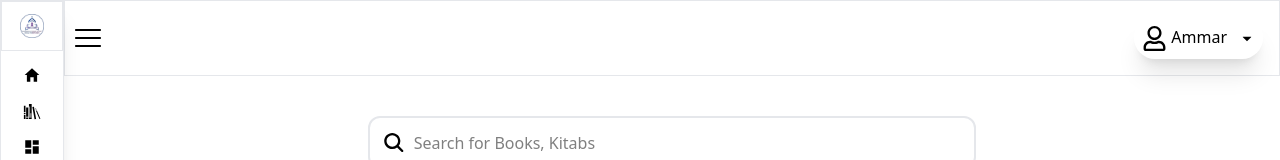
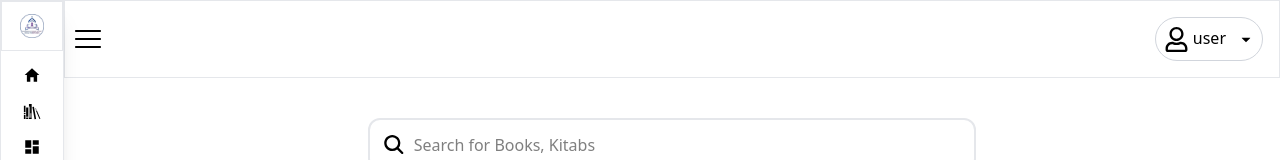
Before and after one commit to Hoamfi/ASTUMSJ_Library_Management_System, a React (Vite) app in the folder Frontend/: page / in a window 1280 px wide. Shown: the top 160 px of the page. Built offline with nearby package versions, Linux system fonts and the light colour scheme; no server answers; sample sign-in values are in the browser's storage.

Commit message:
Add conditional rendering and functionality to user profile

```diff
--- a/Frontend/src/App.tsx
+++ b/Frontend/src/App.tsx
@@ -12,7 +12,7 @@ import About from "./pages/About";
 import Support from "./pages/Support";
 import ChangePassword from "./pages/ChangePassword";
 import apiClient from "./services/api-client";
-import { useState } from "react";
+import { useEffect, useState } from "react";
 import BookDetail from "./pages/BookDetail";
 
 interface RegisterFormData {
@@ -48,6 +48,11 @@ function App() {
   const [loginError, setLoginError] = useState("");
   const navigate = useNavigate();
 
+  useEffect(() => {
+    const token = localStorage.getItem("token");
+    if (!token) navigate("/login");
+  }, [navigate]);
+
   async function handleRegister(data: RegisterFormData) {
     apiClient
       .post("/students", data)
@@ -68,11 +73,6 @@ function App() {
         navigate("/");
       })
       .catch((error) => setLoginError(error.response.data));
-  }
-
-  function handleLogout() {
-    localStorage.removeItem("token");
-    navigate("/login");
   }
 
   function handleAddBook(data: Book) {
--- a/Frontend/src/components/Header.tsx
+++ b/Frontend/src/components/Header.tsx
@@ -4,10 +4,9 @@ import UserProfileCard from "./UserProfileCard";
 
 interface Props {
   isOpen: (state: boolean) => void;
-  isProfileExpanded: (state: boolean) => void;
 }
 
-const Header = ({ isOpen, isProfileExpanded }: Props) => {
+const Header = ({ isOpen }: Props) => {
   const [isExpanded, setExpanded] = useState(false);
   return (
     <div className="w-full h-full border-1 flex justify-between border-gray-200">
@@ -21,7 +20,7 @@ const Header = ({ isOpen, isProfileExpanded }: Props) => {
       >
         <RxHamburgerMenu size={30} color="black" />
       </button>
-      <UserProfileCard isExpanded={(state) => isProfileExpanded(state)} />
+      <UserProfileCard />
     </div>
   );
 };
--- a/Frontend/src/components/UserProfileCard.tsx
+++ b/Frontend/src/components/UserProfileCard.tsx
@@ -1,24 +1,34 @@
-import { useState } from "react";
+import { useEffect, useState } from "react";
 import { FaRegUser } from "react-icons/fa";
 import { GoTriangleDown } from "react-icons/go";
 import { GoTriangleUp } from "react-icons/go";
+import { MdLogout } from "react-icons/md";
+import { Link } from "react-router";
+import apiClient from "../services/api-client";
 
-interface Props {
-  isExpanded: (state: boolean) => void;
-}
-
-const UserProfileCard = ({ isExpanded }: Props) => {
+const UserProfileCard = () => {
+  const [userName, setUserName] = useState<String>("user");
+  useEffect(() => {
+    apiClient
+      .get("/students/me", {
+        headers: { "x-auth-token": localStorage.getItem("token") },
+      })
+      .then((res) => {
+        setUserName(res.data.name.split(" ")[0]);
+      })
+      .catch((error) => console.log(error));
+  }, []);
   const [profileExpanded, setProfileExpanded] = useState(false);
   return (
-    <div className="p-2 m-4 shadow-xl rounded-full">
+    <div className="relative">
+      <div className="p-2 m-4 border-1 border-gray-300 rounded-full">
         <FaRegUser size={25} className="inline" />
-      <p className="inline pl-1 pr-3">Ammar</p>
+        <p className="inline pl-1 pr-3">{userName}</p>
         {profileExpanded ? (
           <GoTriangleUp
             className="inline"
             onClick={() => {
               setProfileExpanded(!profileExpanded);
-            isExpanded(profileExpanded);
             }}
           />
         ) : (
@@ -26,9 +36,32 @@ const UserProfileCard = ({ isExpanded }: Props) => {
             className="inline"
             onClick={() => {
               setProfileExpanded(!profileExpanded);
-            isExpanded(profileExpanded);
             }}
           />
+        )}
+      </div>
+      {profileExpanded && (
+        <div className="border-1 border-gray-200 z-50 w-50  absolute right-4 top-16 p-3 shadow-xl bg-white rounded-md">
+          <Link
+            to="/changepassword"
+            onClick={() => {
+              setProfileExpanded(false);
+            }}
+          >
+            <FaRegUser size={15} className="inline" />
+            <span>Change Password</span>
+          </Link>
+          <Link
+            to={"/login"}
+            className="block"
+            onClick={() => {
+              localStorage.removeItem("token");
+            }}
+          >
+            <MdLogout size={15} className="inline" />
+            <span>Logout</span>
+          </Link>
+        </div>
       )}
     </div>
   );
--- a/Frontend/src/pages/Main.tsx
+++ b/Frontend/src/pages/Main.tsx
@@ -2,9 +2,6 @@ import SideBar from "../components/SideBar";
 import Header from "../components/Header";
 import Footer from "../components/Footer";
 import { useState, type ReactNode } from "react";
-import { MdLogout } from "react-icons/md";
-import { FaRegUser } from "react-icons/fa";
-import { Link } from "react-router-dom";
 
 interface Props {
   children: ReactNode;
@@ -12,7 +9,6 @@ interface Props {
 
 const Main = ({ children }: Props) => {
   const [isOpen, setOpen] = useState(false);
-  const [profileExpanded, setProfileExpanded] = useState(false);
 
   return (
     <div className="min-h-screen grid grid-cols-[auto_1fr] grid-rows-[auto_1fr_auto]">
@@ -42,30 +38,11 @@ const Main = ({ children }: Props) => {
 
       {/* HEADER  */}
       <header className="flex items-center col-span-2 md:col-start-2 md:col-span-1">
-        <Header
-          isOpen={(state) => setOpen(state)}
-          isProfileExpanded={(state) => setProfileExpanded(state)}
-        />
+        <Header isOpen={(state) => setOpen(state)} />
       </header>
 
       {/* MAIN */}
-      <main
-        className="col-span-2 lg:col-start-2 lg:col-span-1 relative"
-        onClick={() => setProfileExpanded(false)}
-      >
-        {profileExpanded && (
-          <div className="border-1 border-gray-200 z-50 absolute right-4 -top-3 p-1 shadow-xl bg-white rounded-md">
-            <Link to="/changepassword">
-              <FaRegUser size={15} className="inline" />
-              <span>Change Password</span>
-            </Link>
-            <Link to="/login" className="block">
-              <MdLogout size={15} className="inline" />
-              <span>Logout</span>
-            </Link>
-          </div>
-        )}
-
+      <main className="col-span-2 lg:col-start-2 lg:col-span-1">
         {children}
       </main>
 
```
Also changed, not shown: Frontend/src/components/SideBar.tsx (+8 -9 lines). Lines whose indentation alone changed are shown as unchanged.
